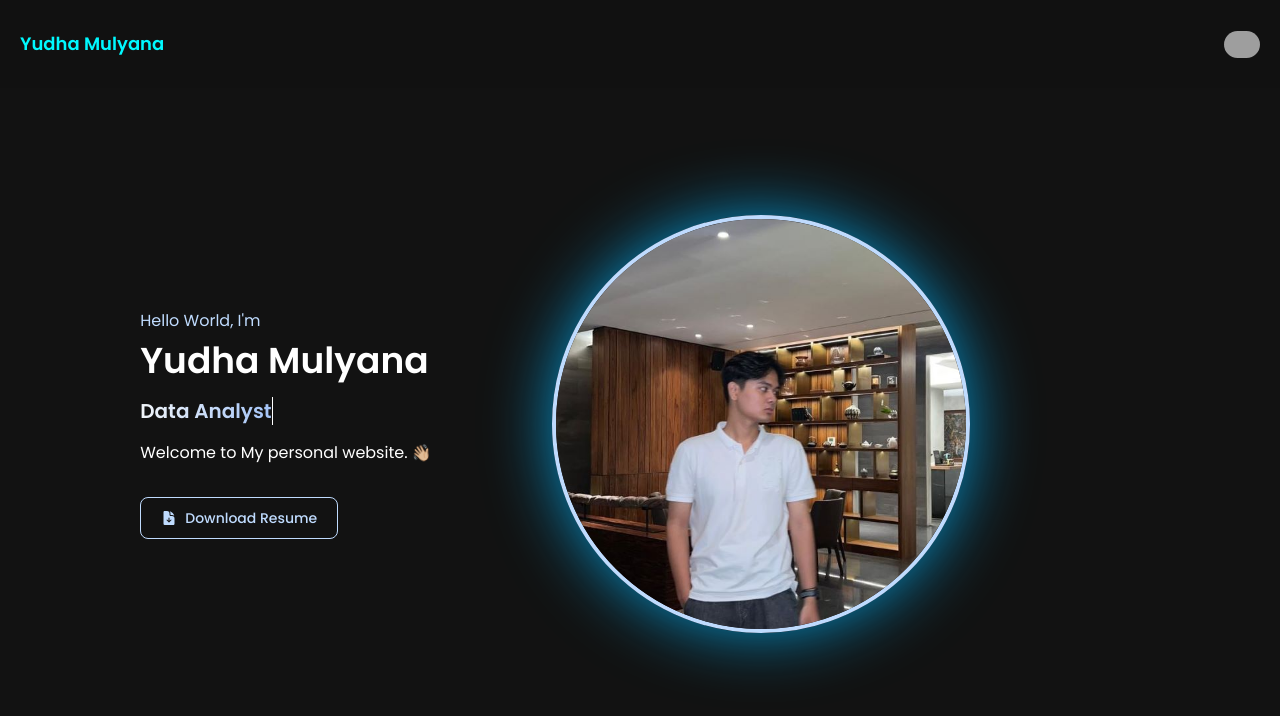
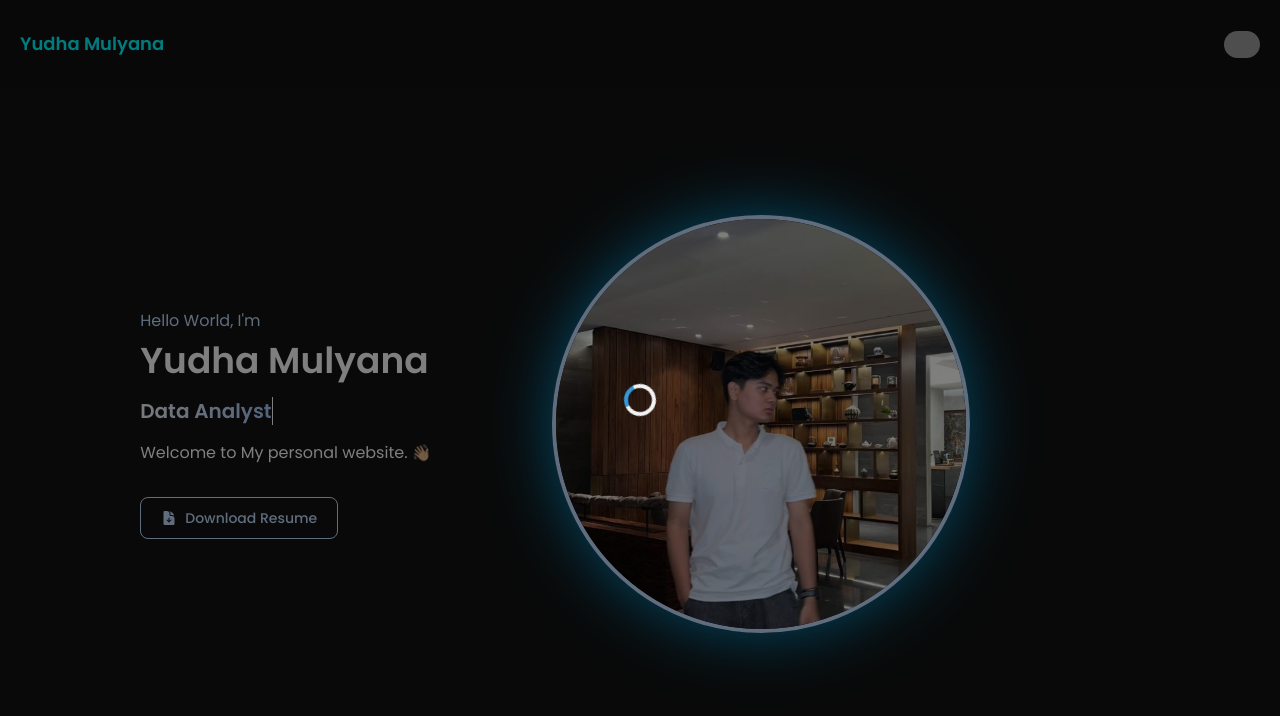
Before and after one commit to yudhamyn/portofolio, a Vue app: page / in a window 1280 px wide. Both pictures are taken after a click on the button "Yudha Mulyana". Shown: the top 716 px of the page. Built offline with nearby package versions, Linux system fonts and the light colour scheme; grey boxes are pictures that could not be loaded.

Commit message:
refactor: Update image source in ArticleView.vue

```diff
--- a/src/App.vue
+++ b/src/App.vue
@@ -1,8 +1,5 @@
 <template>
-  <!-- component -->
-  <!-- This is an example component -->
   <div class="max-w-7xl mx-auto flex flex-col relative">
-
     <nav class="max-w-7xl px-5 md:fixed top-0 z-[98] w-screen backdrop-blur-md bg-[#121212] bg-opacity-80">
       <div class="container mx-auto flex flex-wrap items-center justify-between">
         <button @click="redirectToHome" class="flex">
@@ -14,48 +11,60 @@
         <div class="hidden md:flex justify-between items-center w-full md:w-auto md:order-1" id="mobile-menu-3">
           <ul class="flex-col md:flex-row flex md:space-x-8 mt-4 md:mt-0 md:text-sm md:font-medium">
             <li>
-              <router-link to="/"
-                class="fadein-bot text-gray-700 hover:bg-gray-50 border-b border-gray-100 md:hover:bg-transparent md:border-0 block pl-3 pr-4 py-2 md:hover:text-gray-500 md:p-0"
-                aria-current="page">Home</router-link>
+              <router-link @click.native="setLoading" to="/" class="fadein-bot text-gray-700 hover:bg-gray-50 border-b border-gray-100 md:hover:bg-transparent md:border-0 block pl-3 pr-4 py-2 md:hover:text-gray-500 md:p-0" aria-current="page">Home</router-link>
             </li>
             <li>
-              <router-link to="/about"
-                class="fadein-bot fadein-1 text-gray-700 hover:bg-gray-50 border-b border-gray-100 md:hover:bg-transparent md:border-0 block pl-3 pr-4 py-2 md:hover:text-gray-500 md:p-0">About</router-link>
+              <router-link @click.native="setLoading" to="/about" class="fadein-bot fadein-1 text-gray-700 hover:bg-gray-50 border-b border-gray-100 md:hover:bg-transparent md:border-0 block pl-3 pr-4 py-2 md:hover:text-gray-500 md:p-0">About</router-link>
             </li>
             <li>
-              <router-link to="/portfolio"
-                class="fadein-bot fadein-2 text-gray-700 hover:bg-gray-50 border-b border-gray-100 md:hover:bg-transparent md:border-0 block pl-3 pr-4 py-2 md:hover:text-gray-500 md:p-0">Portfolio</router-link>
+              <router-link @click.native="setLoading" to="/portfolio" class="fadein-bot fadein-2 text-gray-700 hover:bg-gray-50 border-b border-gray-100 md:hover:bg-transparent md:border-0 block pl-3 pr-4 py-2 md:hover:text-gray-500 md:p-0">Portfolio</router-link>
             </li>
             <li>
-              <router-link to="/blog"
-                class="fadein-bot fadein-3 text-gray-700 hover:bg-gray-50 border-b border-gray-100 md:hover:bg-transparent md:border-0 block pl-3 pr-4 py-2 md:hover:text-gray-500 md:p-0 blog">Experiences</router-link>
+              <router-link @click.native="setLoading" to="/blog" class="fadein-bot fadein-3 text-gray-700 hover:bg-gray-50 border-b border-gray-100 md:hover:bg-transparent md:border-0 block pl-3 pr-4 py-2 md:hover:text-gray-500 md:p-0 blog">Experiences</router-link>
             </li>
           </ul>
         </div>
       </div>
     </nav>
-
     <div class="md:mt-[100px]">
       <router-view />
     </div>
+    <footer class="block md:hidden fixed bottom-0 left-0 right-0 rounded-t-3xl border border-[#383838] bg-[#121212] bg-opacity-80 backdrop-blur-md backdrop-opacity-90">
+      <nav class="flex justify-around py-4 text-xs">
+        <router-link @click.native="setLoading" to="/" class="text-gray-300 hover:text-white">Home</router-link>
+        <router-link @click.native="setLoading" to="/about" class="text-gray-300 hover:text-white">About</router-link>
+        <router-link @click.native="setLoading" to="/portfolio" class="text-gray-300 hover:text-white">Portfolio</router-link>
+        <router-link @click.native="setLoading" to="/blog" class="text-gray-300 hover:text-white">Experiences</router-link>
+      </nav>
+    </footer>
+    <div v-if="isLoading" class="loading-overlay">
+      <div class="spinner"></div>
+    </div>
   </div>
-  <footer class="block md:hidden fixed bottom-0 left-0 right-0 rounded-t-3xl border border-[#383838] bg-[#121212] bg-opacity-80 backdrop-blur-md backdrop-opacity-90">
-  <nav class="flex justify-around py-4 text-xs">
-    <router-link to="/" class="text-gray-300 hover:text-white">Home</router-link>
-    <router-link to="/about" class="text-gray-300 hover:text-white">About</router-link>
-    <router-link to="/portfolio" class="text-gray-300 hover:text-white">Portfolio</router-link>
-    <router-link to="/blog" class="text-gray-300 hover:text-white">Experiences</router-link>
-  </nav>
-</footer>
 </template>
+
 
 <script>
 export default {
-  methods: {
-    redirectToHome() {
-      this.$router.push('/')
+  data() {
+    return {
+      isLoading: false
+    };
+  },
+  watch: {
+    '$route'() {
+      this.isLoading = false;
     }
   },
+  methods: {
+    setLoading() {
+      this.isLoading = true;
+    },
+    redirectToHome() {
+      this.setLoading();
+      this.$router.push('/');
+    }
+  }
 }
 </script>
 
@@ -126,7 +135,6 @@ nav a.router-link-exact-active:hover {
   color: white;
 }
 
-
 @keyframes fadeInLeft {
   0% {
     opacity: 0;
@@ -138,4 +146,28 @@ nav a.router-link-exact-active:hover {
   }
 }
 
+.loading-overlay {
+  position: fixed;
+  top: 0;
+  left: 0;
+  right: 0;
+  bottom: 0;
+  display: flex;
+  justify-content: center;
+  align-items: center;
+  background-color: rgba(0, 0, 0, 0.5);
+  z-index: 1000;
+}
+.spinner {
+  border: 0.25rem solid #f3f3f3;
+  border-top: 0.25rem solid #3498db;
+  border-radius: 50%;
+  width: 2rem;
+  height: 2rem;
+  animation: spin 1s linear infinite;
+}
+@keyframes spin {
+  0% { transform: rotate(0deg); }
+  100% { transform: rotate(360deg); }
+}
 </style>
```
